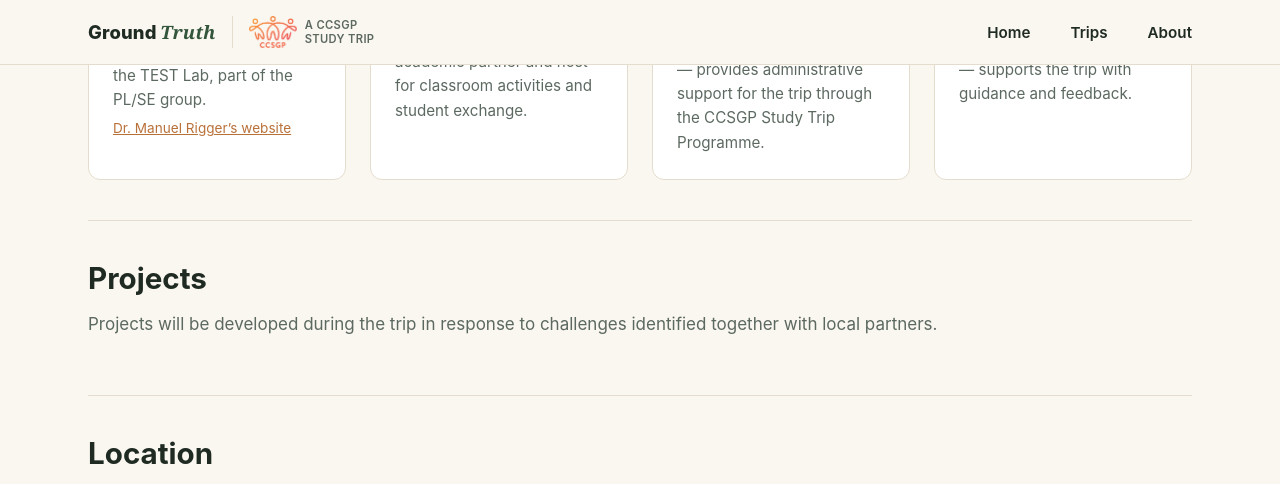
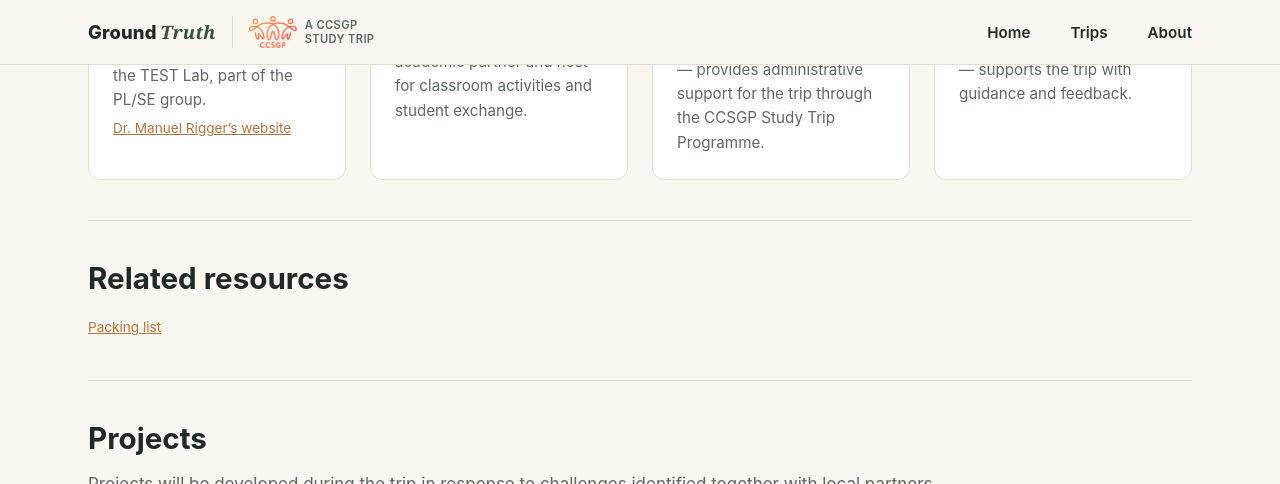
Before and after one commit to groundtruthtrips/groundtruthtrips.github.io, a Jekyll site: the page built from _editions/bintan-2026.md, in a window 1280 px wide and 900 px high, scrolled down 5533 px, cut to the strip 0-484 px from the top of the window. Built offline with Jekyll 4.4.1, drawn with Linux system fonts in a browser that asks for light colours.

Commit message:
Link the Bintan 2026 packing list
Co-Authored-By: Claude Opus 5.5 <noreply@anthropic.com>

```diff
--- a/_editions/bintan-2026.md
+++ b/_editions/bintan-2026.md
@@ -80,6 +80,10 @@ schedule:
     plan: "Classroom project work and preparation for final presentations"
   - date: "Fri 18 Dec"
     plan: "Final project presentations, closing and return to Singapore"
+
+resources:
+  - label: "Packing list"
+    url: "https://docs.google.com/document/d/1CdeCD5PCLE5w6Qhh0XEJrFvwYj8oSX2nz0E2jhsD9gc/edit?tab=t.0"
 
 updates:
   - when: "5 November 2026"
```
